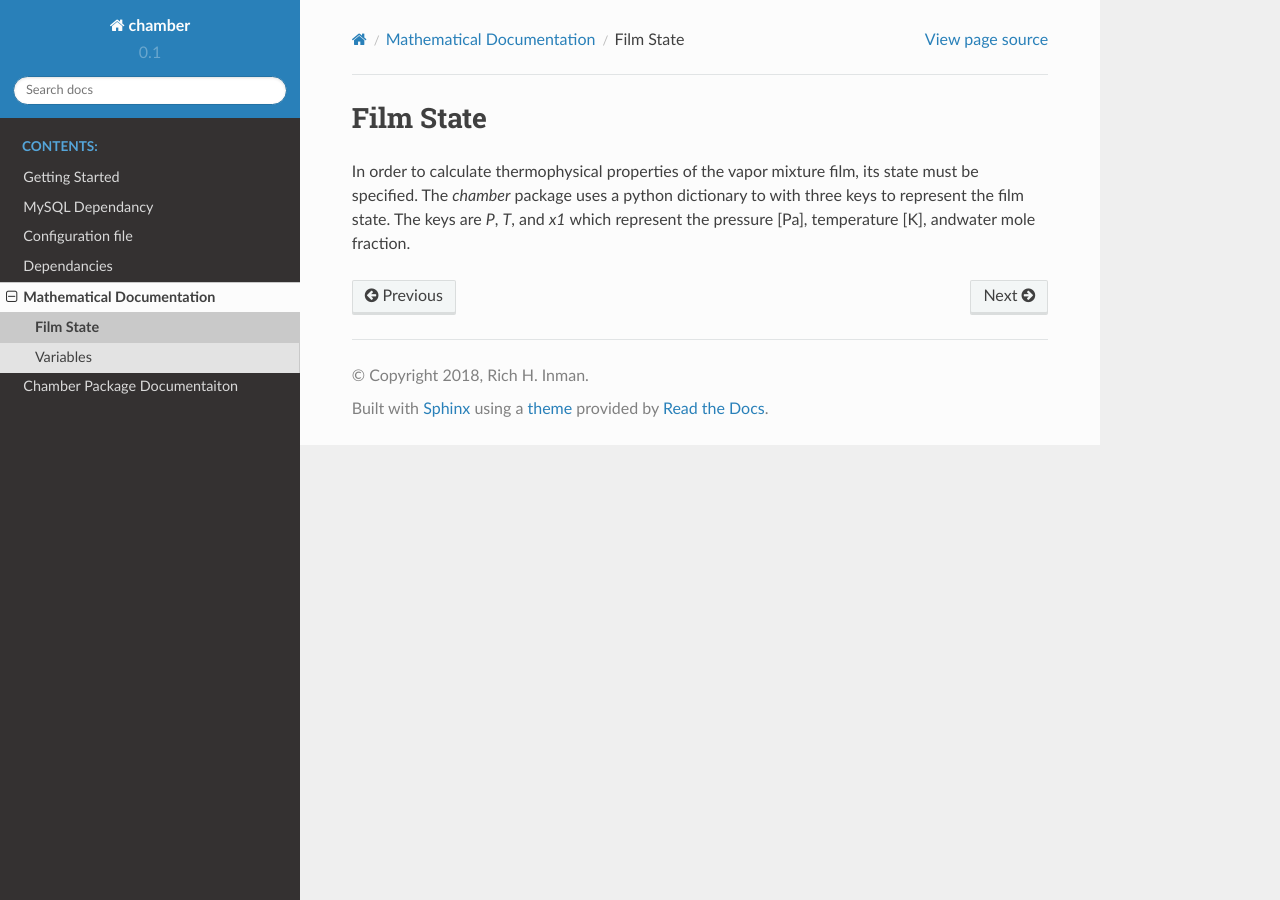
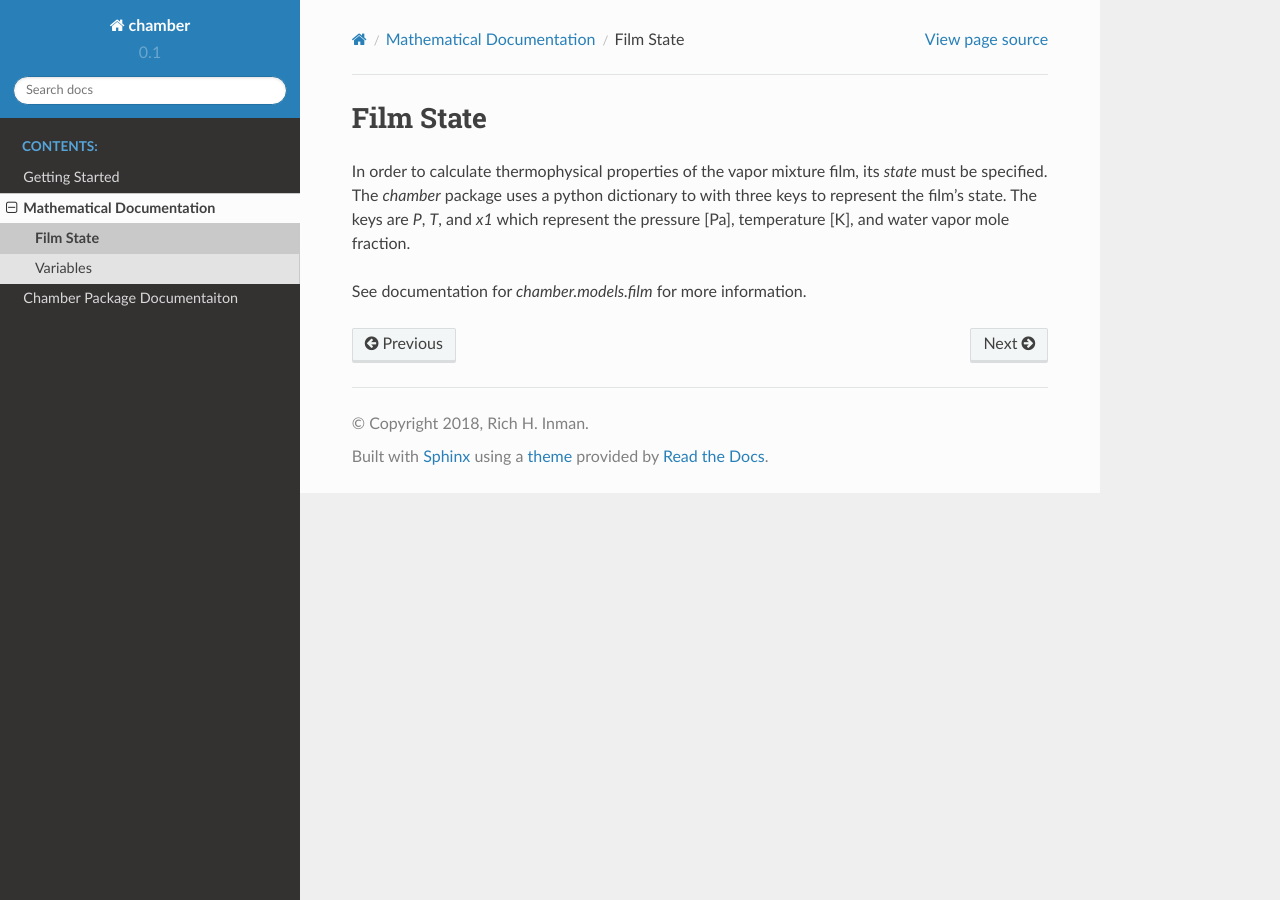
Before and after one commit to rinman24/coimbra_chamber, a Sphinx documentation site: the page built from docs/mathdoc/states.rst, in a window 1280 px wide. Built offline with Sphinx 7.4.7 and the Read the Docs theme 2.0.0, drawn with Linux system fonts in a browser that asks for light colours.

Commit message:
Updates docs with To Do's.

```diff
--- a/docs/mathdoc/states.rst
+++ b/docs/mathdoc/states.rst
@@ -1,6 +1,9 @@
 Film State
 ==========
 In order to calculate thermophysical properties of the vapor mixture film, its
-state must be specified. The `chamber` package uses a python dictionary to
-with three keys  to represent the film state. The keys are `P`, `T`, and `x1`
-which represent the pressure [Pa], temperature [K], andwater mole fraction.
+*state* must be specified. The `chamber` package uses a python dictionary to
+with three keys  to represent the film's state. The keys are `P`, `T`, and `x1`
+which represent the pressure [Pa], temperature [K], and water vapor mole
+fraction.
+
+See documentation for `chamber.models.film` for more information.
--- a/docs/mathdoc/variables.rst
+++ b/docs/mathdoc/variables.rst
@@ -1,6 +1,10 @@
 Variables
 =========
-All the variables are described here...
+**This section is currently under construction!**
+
+**To Do: Once the first IJHMT paper is submitted, we can fill out this section.**
+
+*Some* the variables are described here...
 
 .. table:: *Table: Variables*
 
```
Also changed, not shown: docs/getting_started.rst (+4 -4 lines).
